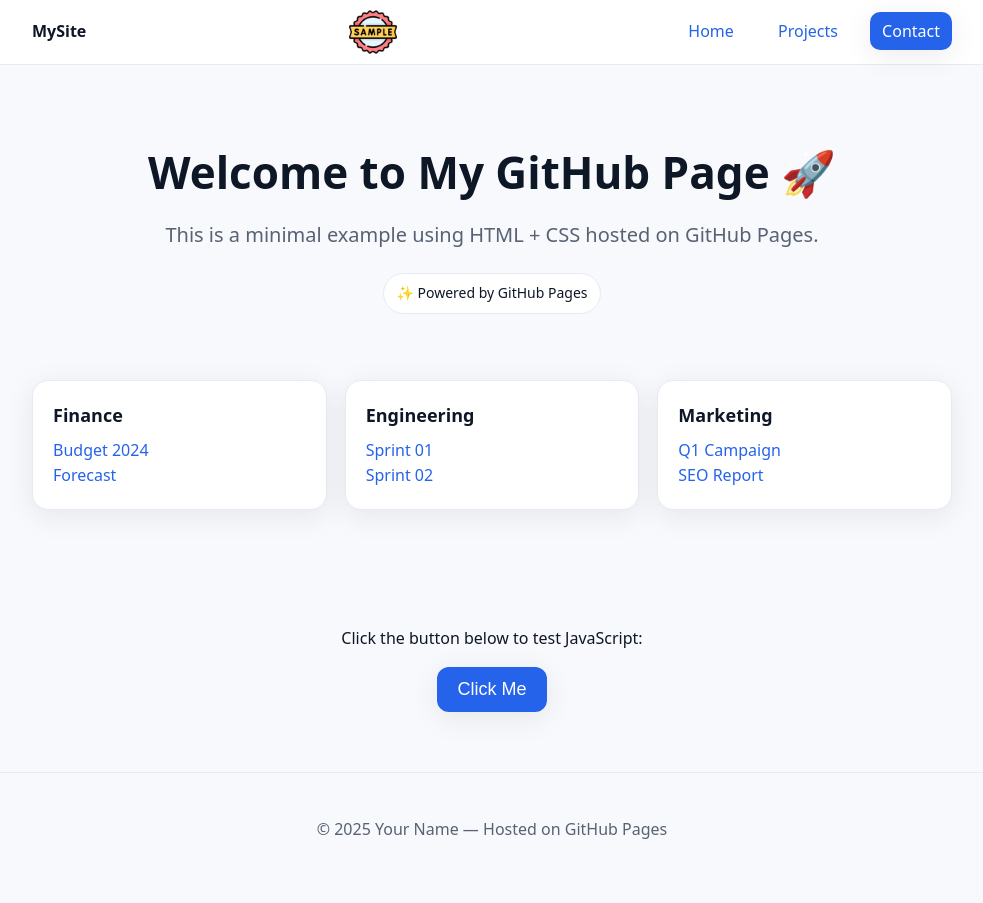
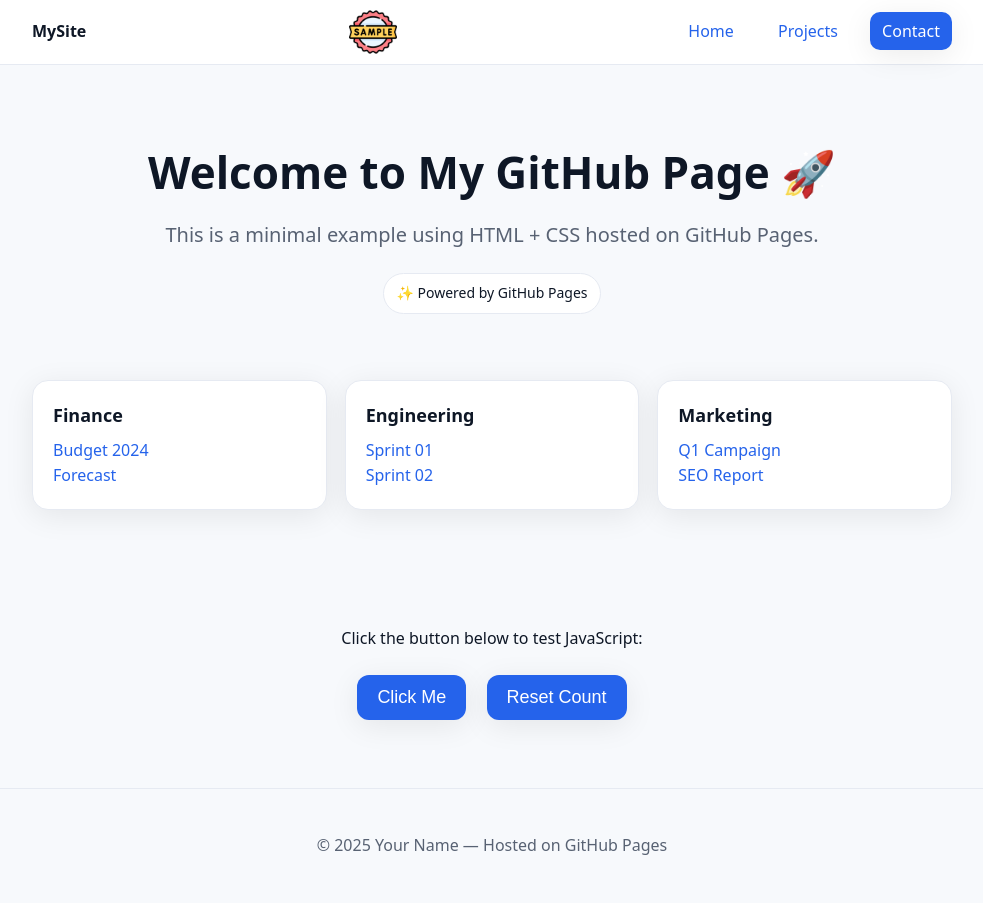
Before and after one commit to astra-timinikey/eekhue-core, a Jekyll site: the page index.html, which Jekyll copies as it is, in a window 1280 px wide. Shown: the whole page, without its empty margins (148-1131 px from the left). Built offline with Jekyll 4.4.1, drawn with Linux system fonts in a browser that asks for light colours.

Commit message:
fix broken css

```diff
--- a/_layouts/default.html
+++ b/_layouts/default.html
@@ -17,8 +17,8 @@
       </div>
       <nav class="menu">
         <a href="/">Home</a>
-        <a href="../engineering/">Engineering</a>
-        <a href="../finance/" class="cta">Finance</a>
+        <a href="/engineering/">Engineering</a>
+        <a href="/finance/" class="cta">Finance</a>
       </nav>
     </div>
   </header>
--- a/css/style.css
+++ b/css/style.css
@@ -117,7 +117,7 @@
     padding: 40px 20px;
   }
 
-  #helloBtn {
+  #helloBtn, #resetBtn {
     padding: 12px 20px;
     font-size: 18px;
     border-radius: 12px;
@@ -125,11 +125,12 @@
     background: var(--accent);
     color: #fff;
     cursor: pointer;
+    margin: 8px;
     transition: transform 0.1s ease, background 0.2s ease;
     box-shadow: var(--shadow);
   }
 
-  #helloBtn:hover {
+  #helloBtn:hover, #resetBtn:hover {
     background: #5e87e0; /* slightly darker accent */
     transform: translateY(-2px);
   }
@@ -139,7 +140,9 @@
     font-weight: bold;
     font-size: 20px;
     transition: transform 0.15s ease, color 0.2s ease;
+    text-align: center;
   }
+
 
   /* ==============================
      Footer
@@ -164,17 +167,48 @@
   th, td { border: 1px solid var(--border); padding: 8px; text-align: left; }
   th { background-color: var(--card); }
   tr:nth-child(even) { background-color: color-mix(in hsl, var(--card) 90%, transparent); }
+  /* Lists */
+  ul, ol {
+    padding-left: 20px;
+    margin: 12px 0;
+    list-style-position: inside;
+    line-height: 1.6;
+    color: var(--text);
+  }
+
+  /* Nested lists fix */
+  ul ul, ol ol {
+    margin-left: 20px;
+  }
+
+  /* Code blocks */
+  pre {
+    background-color: #0a0f1e;
+    color: #e6edf3;
+    padding: 16px;
+    border-radius: 12px;
+    overflow-x: auto;
+    border: 1px solid #1d2946;
+    margin: 16px 0;
+    font-family: "Fira Code", monospace;
+    font-size: 0.95rem;
+  }
+
+  /* Inline code */
   code {
-    background: rgba(122, 162, 247, 0.1);
-    padding: 2px 4px;
-    border-radius: 4px;
+    background-color: rgba(122, 162, 247, 0.1);
+    padding: 2px 6px;
+    border-radius: 6px;
+    font-family: "Fira Code", monospace;
+    font-size: 0.95rem;
   }
+
+  /* Make sure code inside pre uses the same background */
   pre code {
-    background: none; /* use pre's background */
+    background: none;
     padding: 0;
   }
   img { max-width: 100%; border-radius: 8px; margin: 12px 0; }
-  ul, ol { padding-left: 20px; }
   blockquote { border-left: 3px solid var(--accent); padding-left: 12px; color: var(--muted); margin: 12px 0; }
   .small-logo {
     max-width: 120px;
--- a/index.html
+++ b/index.html
@@ -51,8 +51,10 @@
   <main>
     <p>Click the button below to test JavaScript:</p>
     <button id="helloBtn">Click Me</button>
+    <button id="resetBtn">Reset Count</button>
     <p id="output"></p>
   </main>
+
 
 
   <footer>
--- a/js/script.js
+++ b/js/script.js
@@ -1,5 +1,6 @@
 document.addEventListener("DOMContentLoaded", () => {
   const btn = document.getElementById("helloBtn");
+  const resetBtn = document.getElementById("resetBtn");
   const output = document.getElementById("output");
   let clickCount = 0;
 
@@ -8,7 +9,15 @@
   btn.addEventListener("click", () => {
     clickCount++;
     const emoji = emojis[Math.floor(Math.random() * emojis.length)];
-    output.textContent = `${emoji} JavaScript works! Clicked ${clickCount} times. ${emoji}`;
+
+    // If/else logic based on thresholds
+    if (clickCount % 10 === 0) {
+      output.textContent = `${emoji} Wow! You reached ${clickCount} clicks! ${emoji}`;
+    } else if (clickCount % 5 === 0) {
+      output.textContent = `${emoji} Nice! ${clickCount} clicks already! ${emoji}`;
+    } else {
+      output.textContent = `${emoji} JavaScript works! Clicked ${clickCount} times. ${emoji}`;
+    }
 
     // Random color for fun
     const r = Math.floor(Math.random()*256);
@@ -16,8 +25,22 @@
     const b = Math.floor(Math.random()*256);
     output.style.color = `rgb(${r}, ${g}, ${b})`;
 
-    // Add a small animation
+    // Small animation
     output.style.transform = "scale(1.1)";
     setTimeout(() => { output.style.transform = "scale(1)"; }, 150);
   });
+
+  // Reset button logic
+  resetBtn.addEventListener("click", () => {
+    clickCount = 0;
+    output.textContent = "Counter reset!";
+    output.style.color = varAccent();
+    output.style.transform = "scale(1)";
+  });
+
+  // Helper function for reset color
+  function varAccent() {
+    const styles = getComputedStyle(document.documentElement);
+    return styles.getPropertyValue('--accent') || '#7aa2f7';
+  }
 });
```
Also changed, not shown: engineering/index.md (added, +12 -0 lines), engineering/sprint-01.md (+0 -4 lines), marketing/q1-campaign.md (+5 -0 lines).
